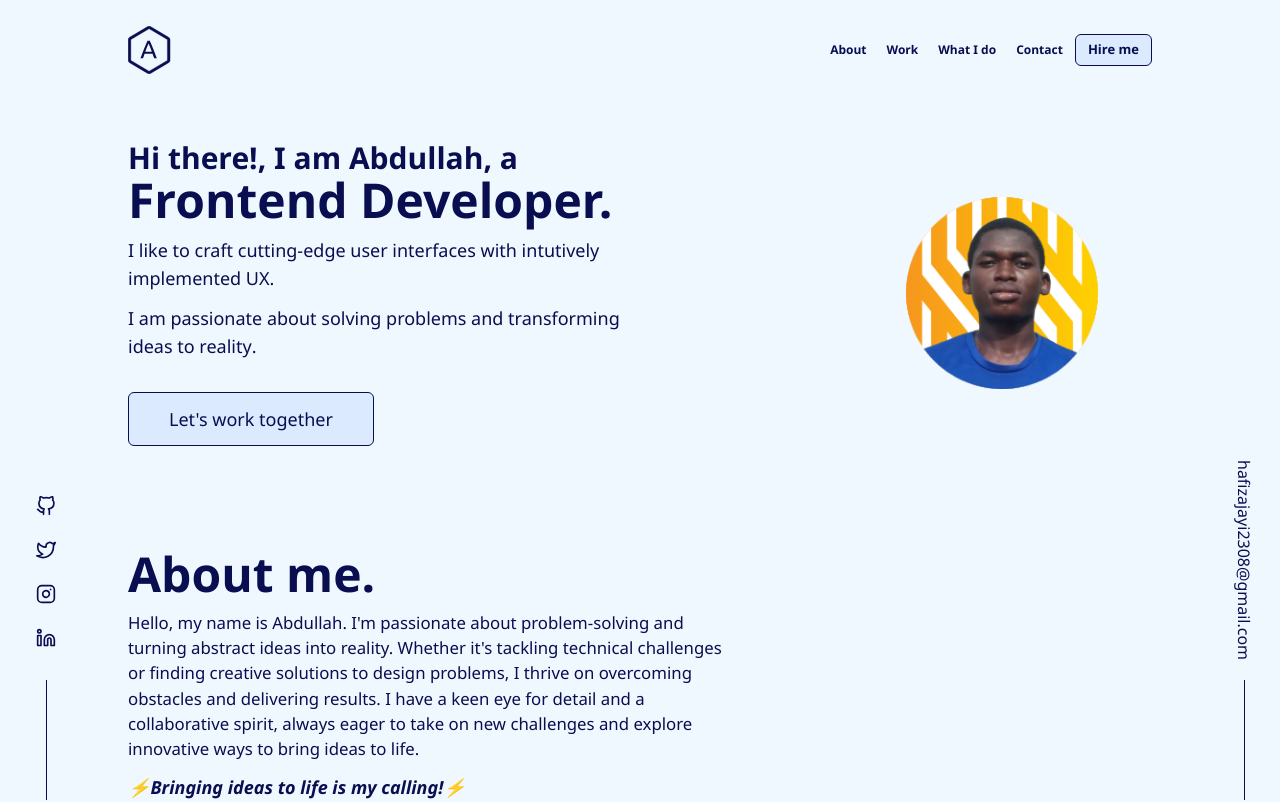
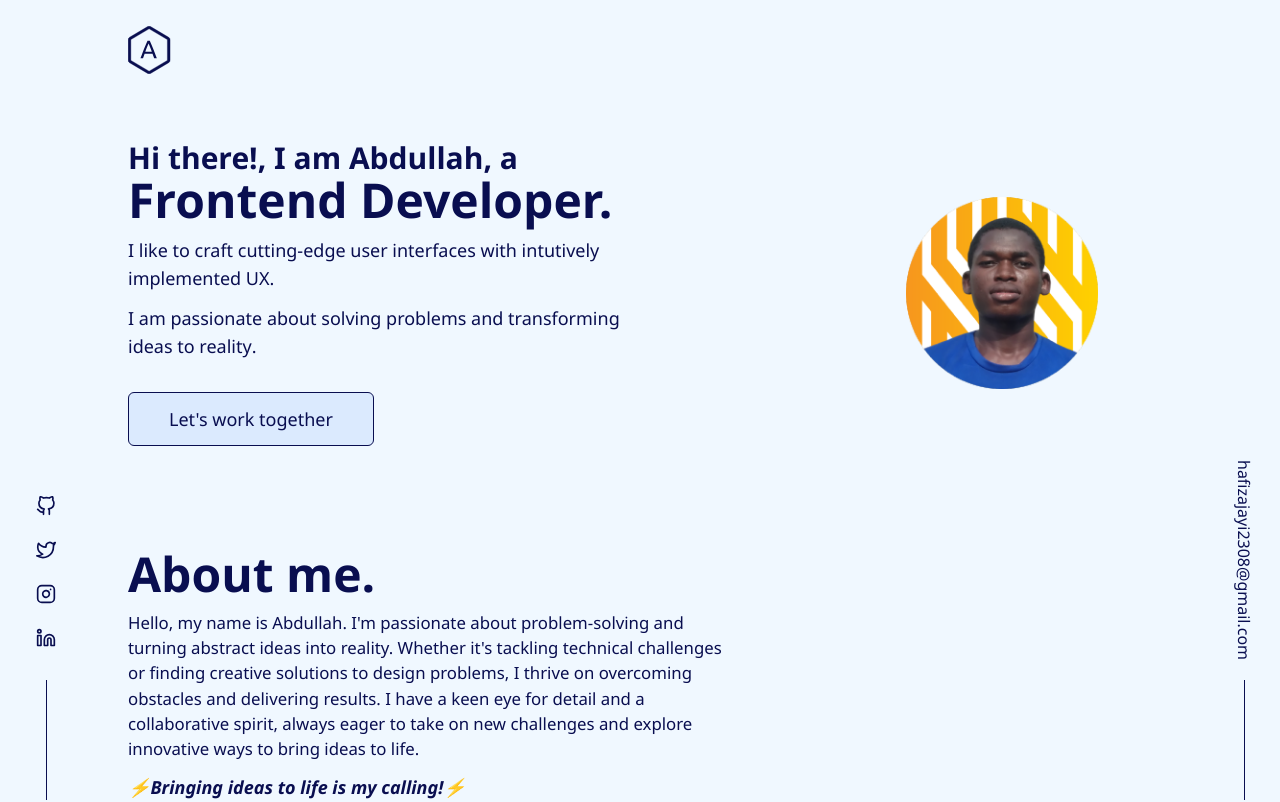
Before and after one commit to AbdullahAjayi/portfolio, a React (Vite) app: page / in a window 1280 px wide. Shown: the top 802 px of the page. Built offline with nearby package versions, Linux system fonts and the light colour scheme.

Commit message:
Added animation to navbar

```diff
--- a/src/components/Contact.jsx
+++ b/src/components/Contact.jsx
@@ -37,10 +37,12 @@ const Contact = () => {
         .
       </p>
       <div className="md:hidden mt-5">
-        <p className="text-lg italic">Or connect with me on Social media</p>
+        <p className="animate-on-scroll text-lg italic">
+          Or connect with me on Social media
+        </p>
         <ul className="flex md:hidden gap-6 text-xl mt-5">
           {socials.map((item, index) => (
-            <li key={index}>
+            <li key={index} className="animate-on-scroll">
               <a href={item.link} target="_blank" rel="noreferrer">
                 <div className="cursor-pointer hover:text-blue-700">
                   {item.icon}
--- a/src/components/Experience.jsx
+++ b/src/components/Experience.jsx
@@ -21,7 +21,7 @@ const Experience = () => {
         industry.
       </p>
       <div className="flex flex-col gap-10 lg:flex-row lg:gap-5">
-        <div className="animate-on-scroll flex-1">
+        <div className="box animate-on-scroll flex-1">
           <h3 className={globalStyles.smSubheading}>
             Some technologies I've worked with:
           </h3>
@@ -33,7 +33,7 @@ const Experience = () => {
             ))}
           </ul>
         </div>
-        <div className="animate-on-scroll flex-1">
+        <div className="box animate-on-scroll flex-1">
           <h3 className={globalStyles.smSubheading}>Where I've worked:</h3>
           <ul className="pt-3">
             {experience.map((item, index) => (
--- a/src/components/Navbar.jsx
+++ b/src/components/Navbar.jsx
@@ -11,7 +11,7 @@ const styles = {
   navLists: "flex flex-col md:flex-row gap-3 md:gap-5 text-[#090e50]",
   navItems:
     "h-full cursor-pointer hover:text-blue-700 text-lg md:text-xs font-semibold",
-  btn: "mt-0 py-[5px] px-3 text-[13px] font-semibold",
+  btn: "mt-0 py-[5px] px-3 text-[13px] font-semibold nav-btn-slide-top",
   navDiv: "hidden md:flex items-center gap-3",
   menuBtn:
     "menu-button w-fit relative md:hidden h-1/2 cursor-pointer flex items-center",
@@ -25,12 +25,14 @@ const MenuSidebar = () => (
   <div className={styles.menuSidebar}>
     <ol className={styles.navLists}>
       {navItems.map((navItem, index) => (
-        <a key={index} href={navItem.navigation}>
+        <a key={index} href={navItem.navigation} className="nav-slide-top">
           <li className={styles.navItems}>{navItem.title}</li>
         </a>
       ))}
     </ol>
-    <div className={`${globalStyles.btn} ${styles.btn}`}>Hire me</div>
+    <div className={`nav-slide-top ${globalStyles.btn} ${styles.btn}`}>
+      Hire me
+    </div>
   </div>
 );
 
@@ -51,7 +53,7 @@ const Navbar = () => {
       <div className={styles.navDiv}>
         <ol className={styles.navLists}>
           {navItems.map((navItem, index) => (
-            <a key={index} href={navItem.navigation}>
+            <a key={index} href={navItem.navigation} className="nav-slide-top">
               <li className={styles.navItems}>{navItem.title}</li>
             </a>
           ))}
--- a/src/index.css
+++ b/src/index.css
@@ -128,6 +128,22 @@ body {
   box-shadow: rgba(100 100 111 / 0.2) 0px 7px 29px 0px;
 }
 
+.nav-slide-top:nth-child(1) {
+  animation: nav-slide-top 0.55s cubic-bezier(0.25, 0.46, 0.45, 0.94) 0.15s both;
+}
+.nav-slide-top:nth-child(2) {
+  animation: nav-slide-top 0.55s cubic-bezier(0.25, 0.46, 0.45, 0.94) 0.25s both;
+}
+.nav-slide-top:nth-child(3) {
+  animation: nav-slide-top 0.55s cubic-bezier(0.25, 0.46, 0.45, 0.94) 0.35s both;
+}
+.nav-slide-top:nth-child(4) {
+  animation: nav-slide-top 0.55s cubic-bezier(0.25, 0.46, 0.45, 0.94) 0.45s both;
+}
+.nav-btn-slide-top {
+  animation: nav-slide-top 0.55s cubic-bezier(0.25, 0.46, 0.45, 0.94) 0.55s both;
+}
+
 .slide-top {
   -webkit-animation: slide-top 0.5s cubic-bezier(0.25, 0.46, 0.45, 0.94) 0.3s
     both;
@@ -166,6 +182,21 @@ body {
     transform: translateY(0);
   }
 }
+@keyframes nav-slide-top {
+  0% {
+    opacity: 0;
+    -webkit-transform: translateY(50px);
+    transform: translateY(50px);
+  }
+  10% {
+    opacity: 0;
+  }
+  100% {
+    opacity: 1;
+    -webkit-transform: translateY(0);
+    transform: translateY(0);
+  }
+}
 
 /* @keyframes glow-in {
   0% {
```
